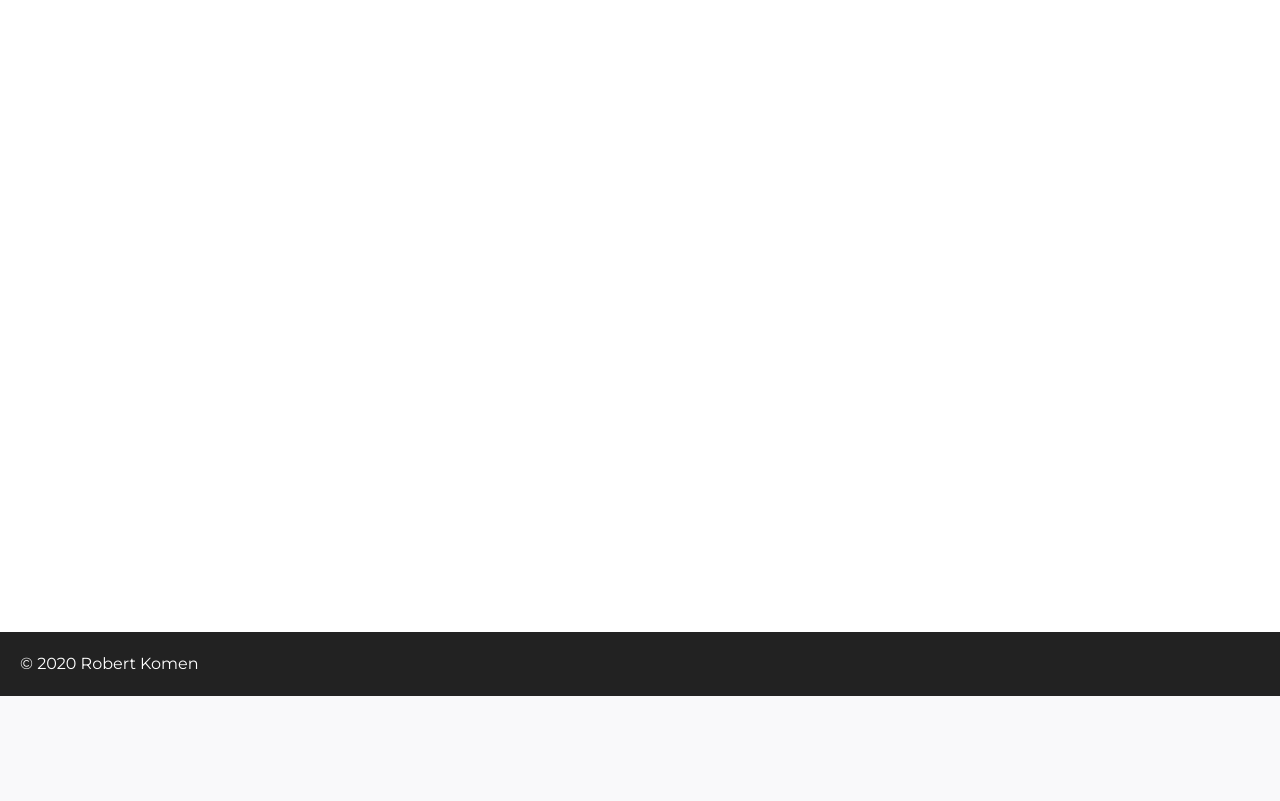
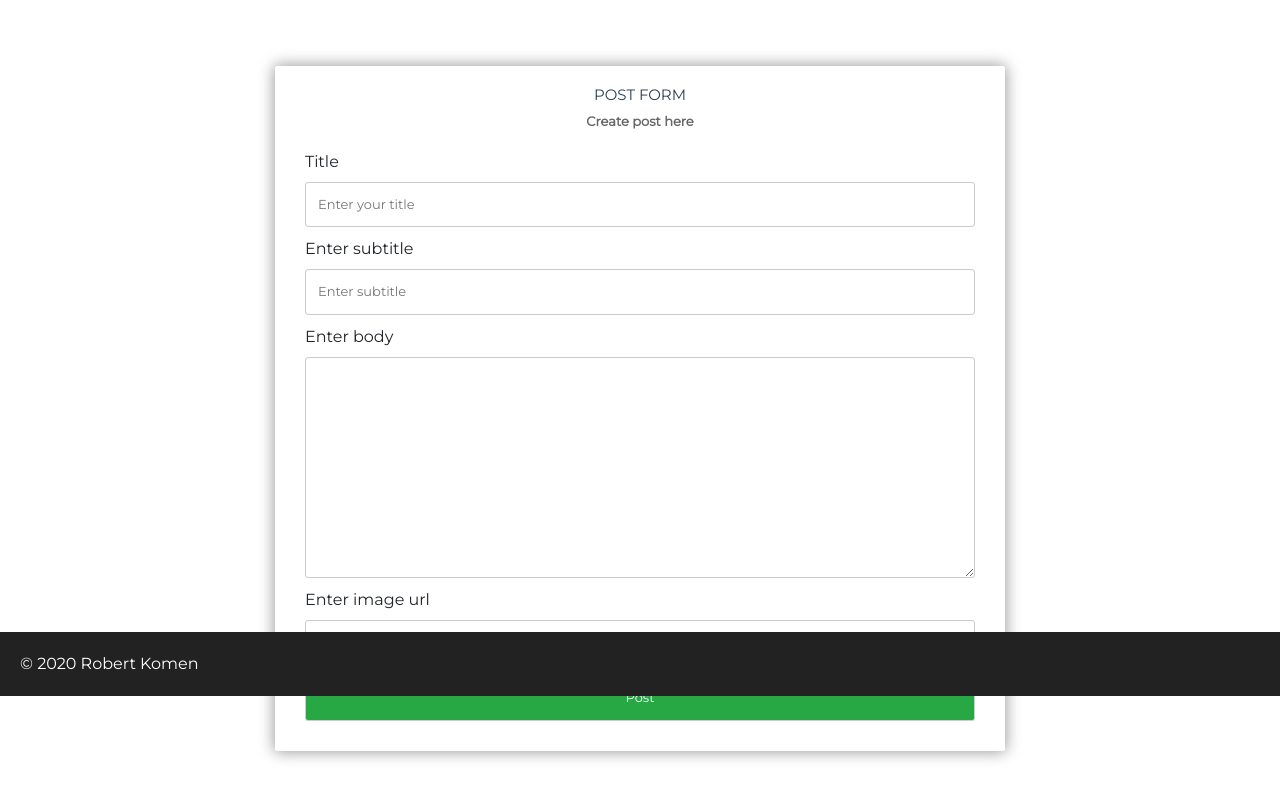
Before and after one commit to aitumik/fluffy-octo-happiness, a Flask app: page /posts in a window 1280 px wide. Shown: the part 104-905 px from the top of the page. Before the commit the page ends 800 px from the top, so only its background shows below. Run offline with Flask 2, Linux system fonts and the light colour scheme; a user stored in the database is signed in; some libraries are stand-ins or nearby versions.

Commit message:
created the ability to create posts

```diff
--- a/app/__init__.py
+++ b/app/__init__.py
@@ -8,7 +8,7 @@ db = SQLAlchemy()
 bootstrap = Bootstrap()
 login_manager = LoginManager()
 login_manager.session_protection = 'strong'
-login_manager.login_view = 'auth'
+login_manager.login_view = 'auth.login'
 
 def create_app(config_name):
     app = Flask(__name__)
--- a/app/main/views.py
+++ b/app/main/views.py
@@ -1,6 +1,7 @@
 from flask import render_template,redirect,url_for,request,flash
 from flask_login import login_required
 from . import main
+from app import db
 from app.models import User,Post
 
 @main.route("/")
@@ -8,9 +9,23 @@ def index():
 	posts = Post.query.order_by(Post.created_at.desc()).all()[:8]
 	return render_template("index.html",posts=posts)
 
-@main.route("/posts")
+@main.route("/posts",methods=['GET','POST'])
 @login_required
 def posts():
+	if request.method == 'POST':
+		title = request.form.get("title",None)
+		subtitle = request.form.get("subtitle",None)
+		body = request.form.get("body",None)
+		url = request.form.get("url",None)
+		if url is None or title is None or body is None:
+			flash("All fields are required")
+			return redirect(url_for("main.posts"))
+		post = Post.query.filter_by(title=title).first()
+		if post is not None:
+			flash("Post with that title already exists")
+			return redirect(url_for('main.posts'))
+		post = Post(title=title,subtile=subtitle,body=body,image_url=url)
+		db.session.add(post)
 	return render_template("posts.html")
 
 @main.route("/post/<post_id>")
--- a/app/models.py
+++ b/app/models.py
@@ -51,6 +51,7 @@ class Post(db.Model):
     title = db.Column(db.String(100),unique=True)
     subtile = db.Column(db.Text)
     body = db.Column(db.Text)
+    image_url = db.Column(db.String(255))
     created_at = db.Column(db.DateTime,default=datetime.utcnow)
 
     user_id = db.Column(db.Integer,db.ForeignKey("users.id"))
--- a/app/static/css/auth.css
+++ b/app/static/css/auth.css
@@ -22,7 +22,7 @@ body {
     margin: 0 10%; */
 }
 
-#registrationform input {
+#registrationform input,#registrationform textarea {
     padding: 12px;
     border: 1px solid #ccc;
     border-radius: 3px;
--- a/app/templates/auth/login.html
+++ b/app/templates/auth/login.html
@@ -9,7 +9,6 @@
 <div class="container">
     <div class="row">
         <div class="col-md-4">
-
         </div>
         <div class="col-md-4">
             <form action="" id="registrationform" method="POST">
--- a/app/templates/index.html
+++ b/app/templates/index.html
@@ -17,7 +17,7 @@
 
         <div class="col-md-3 mt-5">
             <div class="card">
-                <img src="https://images.unsplash.com/photo-1588681664899-f142ff2dc9b1?ixlib=rb-1.2.1&auto=format&fit=crop&w=1267&q=80"
+                <img src={{post.image_url}}
                     class="card-img-top" alt="...">
                 <div class="card-body">
                     <a href="#" class="card-title">{{post.title}}</a>
--- a/app/templates/posts.html
+++ b/app/templates/posts.html
@@ -1,4 +1,8 @@
 {% extends 'base.html' %}
+
+{% block css %}
+<link rel="stylesheet" href="{{url_for('static',filename='css/auth.css')}}">
+{% endblock css %}
 
 {% block breadcrumb %}
 <nav aria-label="breadcrumb">
@@ -12,4 +16,39 @@
 {% endblock breadcrumb %}
 
 {% block content %}
+<div class="container">
+    <div class="row">
+        <div class="col-md-2">
+        </div>
+        <div class="col-md-8">
+            <form action="" id="registrationform" method="POST">
+                <fieldset>
+                    <h2 class="form-title">Post form</h2>
+                    <h3 class="form-subtitle">Create post here</h3>
+
+                    <div class="input-group">
+                        <label for="title">Title</label>
+                        <input type="title" name="title" id="title" placeholder="Enter your title">
+                    </div>
+                    <div class="input-group">
+                        <label for="">Enter subtitle</label>
+                        <input type="subtitle" name="subtitle" placeholder="Enter subtitle">
+                    </div>
+                    <div class="input-group">
+                        <label for="">Enter body</label>
+                       <textarea name="body" id="" cols="30" rows="10"></textarea>
+                    </div>
+                    <div class="input-group">
+                        <label for="">Enter image url</label>
+                        <input type="url" name="url" placeholder="Enter image url">
+                    </div>
+                    <input class="btn btn-success btn-block text-white" value="Post" type="submit">
+
+                </fieldset>
+            </form>
+        </div>
+        <div class="col-md-2"></div>
+    </div>
+</div>
+
 {% endblock content %}
```
Also changed, not shown: data-dev.sqlite.
